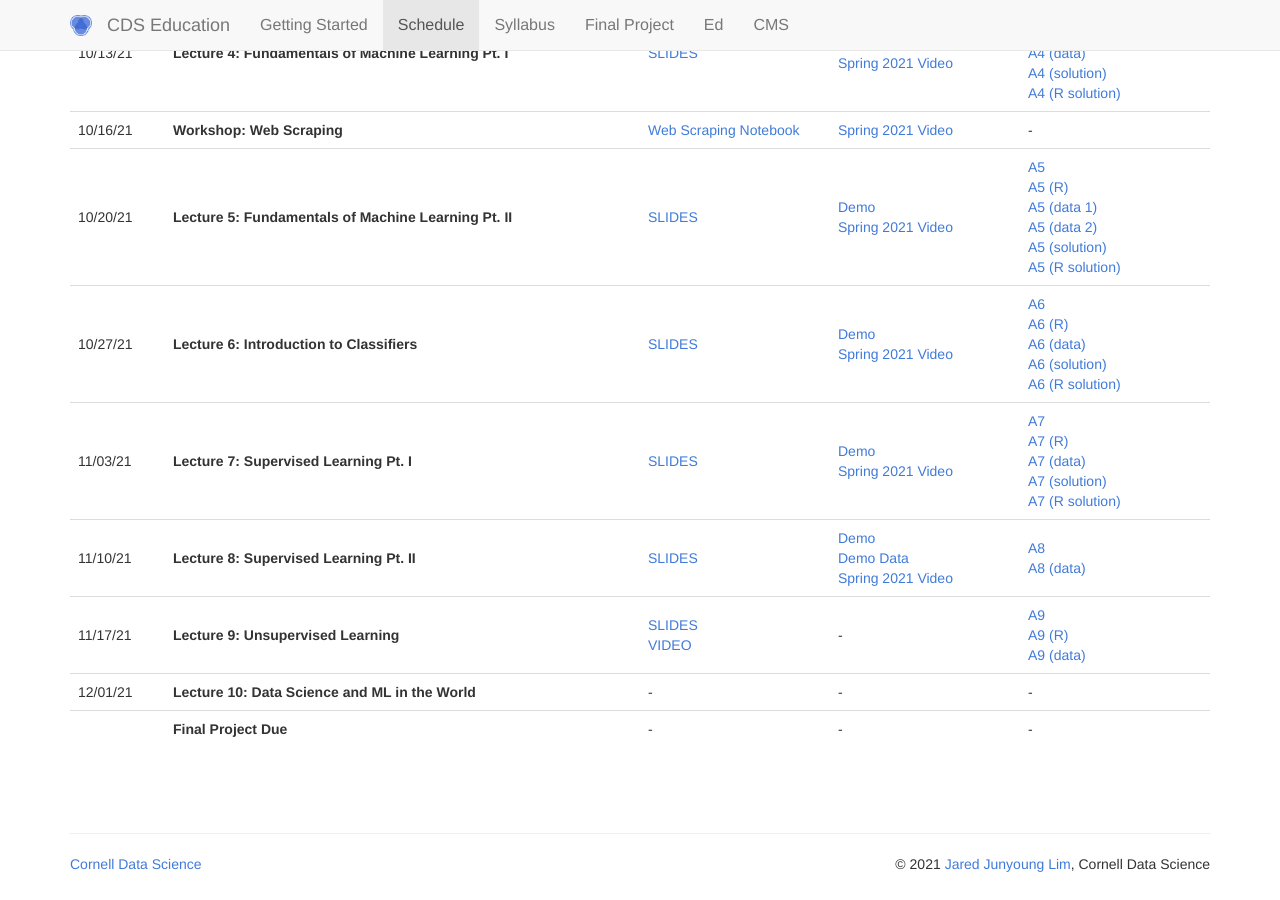
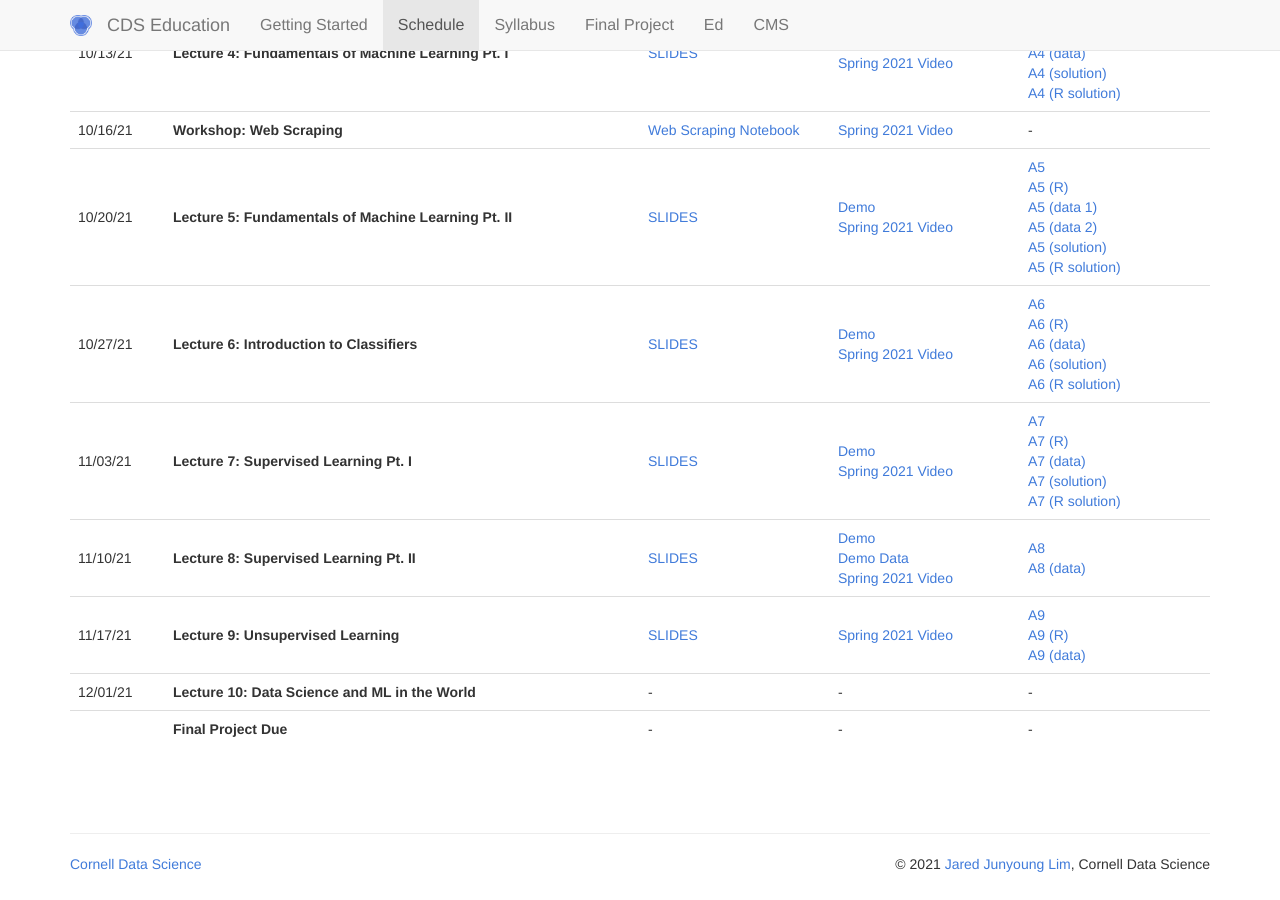
Before and after one commit to CornellDataScience/info1998, a Jekyll site: the page built from schedule.md, in a window 1280 px wide and 900 px high, scrolled down 703 px. Built offline with Jekyll 4.4.1, drawn with Linux system fonts in a browser that asks for light colours.

Commit message:
lec 9 video

```diff
--- a/_data/schedules.yml
+++ b/_data/schedules.yml
@@ -233,7 +233,8 @@ lectures:
     # notes:
     #   - title: "LECTURE 9: UNSUP"
     #     link: "https://nbviewer.jupyter.org/github/CornellDataScience/info1998/blob/master/resources/SP20/assignments/release/Lecture_9_Assignment.ipynb"
-      - title: "VIDEO"
+    notes:
+      - title: "Spring 2021 Video"
         link: "https://cornell.box.com/s/f7qxcud84hnimny94sgg01qeesaz20sx"
     assignments:
       - title: "A9"
```
